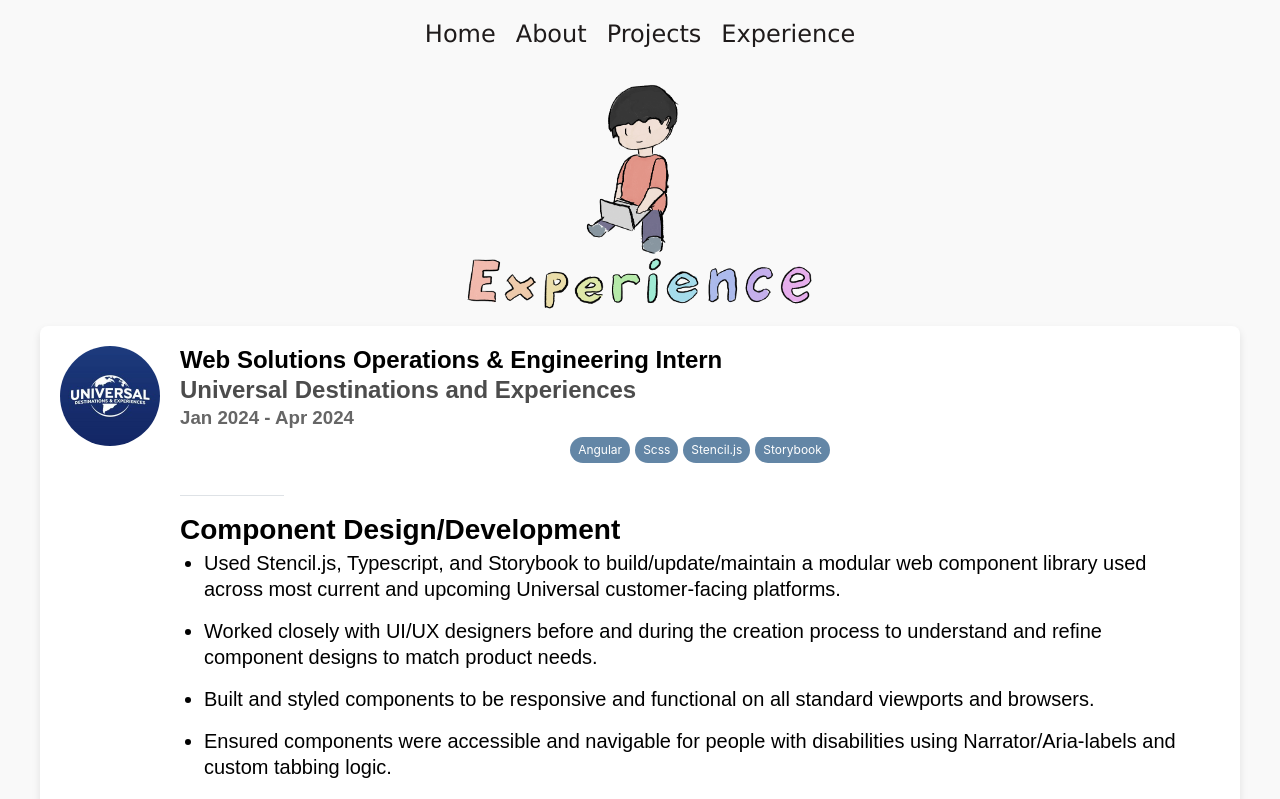
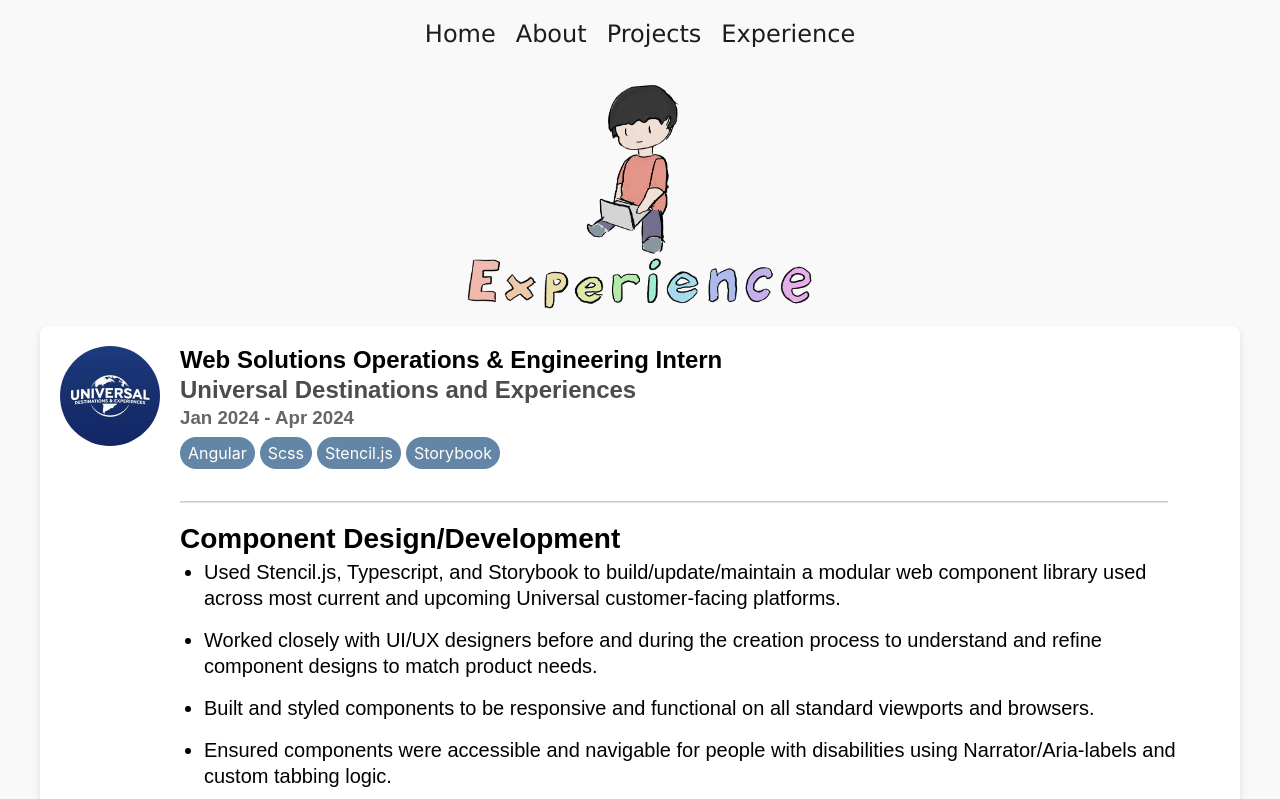
Before and after one commit to pkyu/portfolio, a React (Create React App) app: page /experience in a window 1280 px wide. Shown: the top 799 px of the page. Built offline with nearby package versions, Linux system fonts and the light colour scheme.

Commit message:
fix experiences styling

```diff
--- a/src/pages/experience/Experience.scss
+++ b/src/pages/experience/Experience.scss
@@ -96,9 +96,13 @@
   .chips-container {
     display: flex;
     flex-wrap: wrap;
-    justify-content: center;
+    justify-content: center; /* Center alignment for mobile */
     align-items: center;
     gap: 5px;
+
+    @media (min-width: 769px) {
+      justify-content: flex-start; /* Left alignment for desktop */
+    }
   }
 
   .language-chip {
@@ -106,7 +110,11 @@
     background-color: rgb(99, 134, 166);
     font-size: 12px;
     color: white;
+    @media (min-width: 769px) {
+      font-size: 16px; /* Larger font size for desktop */
+    }
   }
+
 
   .experience-details {
     margin-top: 2rem;
@@ -172,4 +180,22 @@
     margin: 0;
     padding-left: 20px;
   }
+  .p-divider {
+    width: 95%;
+    height: 2px;
+    background-color: #ccc;
+    margin: 20px 0;
+
+    @media (max-width: 768px) {
+      margin-left: auto;
+      margin-right: auto;
+      max-width: 80%;
+    }
+
+    @media (min-width: 769px) {
+      margin-left: 0;
+      margin-right: 0;
+      width: 95%;
+    }
+  }
 }
```
